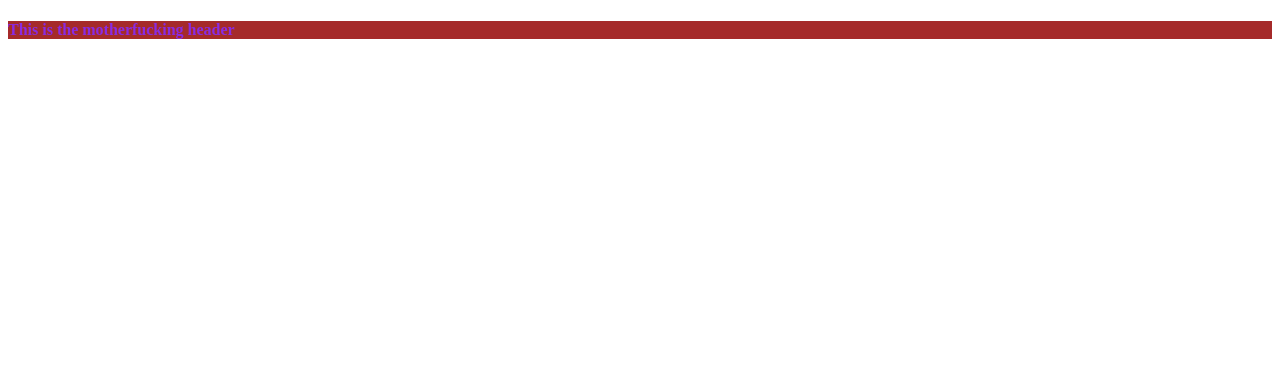
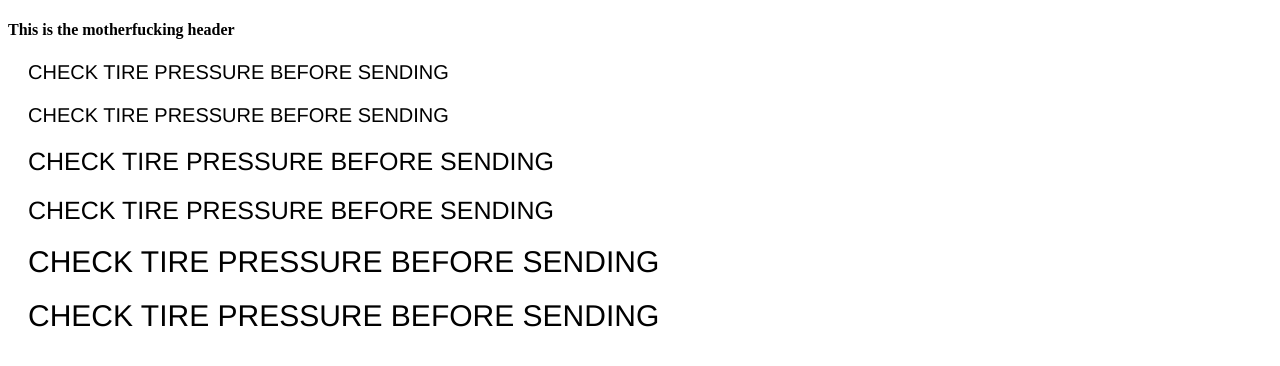
Before and after one commit to Kbouti/testingGround, a plain HTML site: page index.html in a window 1280 px wide. Drawn offline with Linux system fonts and the light colour scheme.

Commit message:
Create template for tire check reminders

```diff
--- a/index.html
+++ b/index.html
@@ -5,11 +5,23 @@
   <meta name="viewport" content="width=device-width, initial-scale=1.0">
   <title>Document</title>
   <link rel="stylesheet" href="style.css">
-  <script src="javascript.js"></script>
 </head>
 <body>
-<div class="container">
+<div class="container" id="content">
   <h4>This is the motherfucking header</h4>
 </div>
+
+
+
+<!-- <div class="tire">PUMP UP YOUR TIRES</div>
+<div class="tire">PUMP UP YOUR TIRES</div>
+<div class="tire2">PUMP UP YOUR TIRES</div>
+<div class="tire2">PUMP UP YOUR TIRES</div>
+<div class="tire3">PUMP UP YOUR TIRES</div>
+<div class="tire3">PUMP UP YOUR TIRES</div>
+<div class="tire">PUMP UP YOUR TIRES</div> -->
+
+<script src="javascript.js"></script>
+
 </body>
 </html>
--- a/javascript.js
+++ b/javascript.js
@@ -1,30 +1,27 @@
-const Player = (name, level) => {
-    let health = level * 2;
-    const getLevel = () => level;
-    const getName = () =>name;
-    const die = () => {
+function createdivs(n, message) {
+
+
+
+    for (let i = 0; i <n; i++){
+
+        const content = document.getElementById(`content`);
+
+        const element1 = document.createElement(`div`);
+        element1.classList.add(`tire`)
+        element1.classList.add(`tire${i}`)
+        element1.innerHTML = message;
+        content.appendChild(element1);
+
+        const element2 = document.createElement(`div`);
+        element2.classList.add(`tire`)
+        element2.classList.add(`tire${i}`)
+        element2.innerHTML = message;
+        content.appendChild(element2);
 
     }
-    const damage = x => {
-        health -=x;
-        if (health <= 0){
-            die();
-        }
-    }
-    const attack = enemy =>{
-        if (level < enemy.getLevel()){
-            damage(1);
-            console.log(`${name} has damaged ${enemy.getName()}`);
-        }
-    };
-    return {attack, damage, getLevel, getName};
-};
+}
 
-const jimmie = Player(`Jim`, 10);
-const badGuy = Player(`Evil Jeffe`, 5);
-jimmie.attack(badGuy);
-
-const kevin = Player(`Kevin`, 15);
+createdivs(3, `CHECK TIRE PRESSURE BEFORE SENDING`);
 
 //Spent several hours over the last 3 days learning to bundle modules with webpack.
 //committing here to long SOME progress on github. 8.22
--- a/style.css
+++ b/style.css
@@ -1,4 +1,24 @@
 .container{
-    color:blueviolet;
-    background-color: brown;
 }
+
+
+.tire {
+    margin:20px;
+    font-family:'Franklin Gothic Medium', 'Arial Narrow', Arial, sans-serif
+}
+
+.tire0 {
+    font-size: 20px;
+}
+
+.tire1 {
+    font-size: 25px;
+}
+
+.tire2 {
+    font-size: 30px;
+}
+
+.tire3 {
+    font-size: 30px;
+}
```
